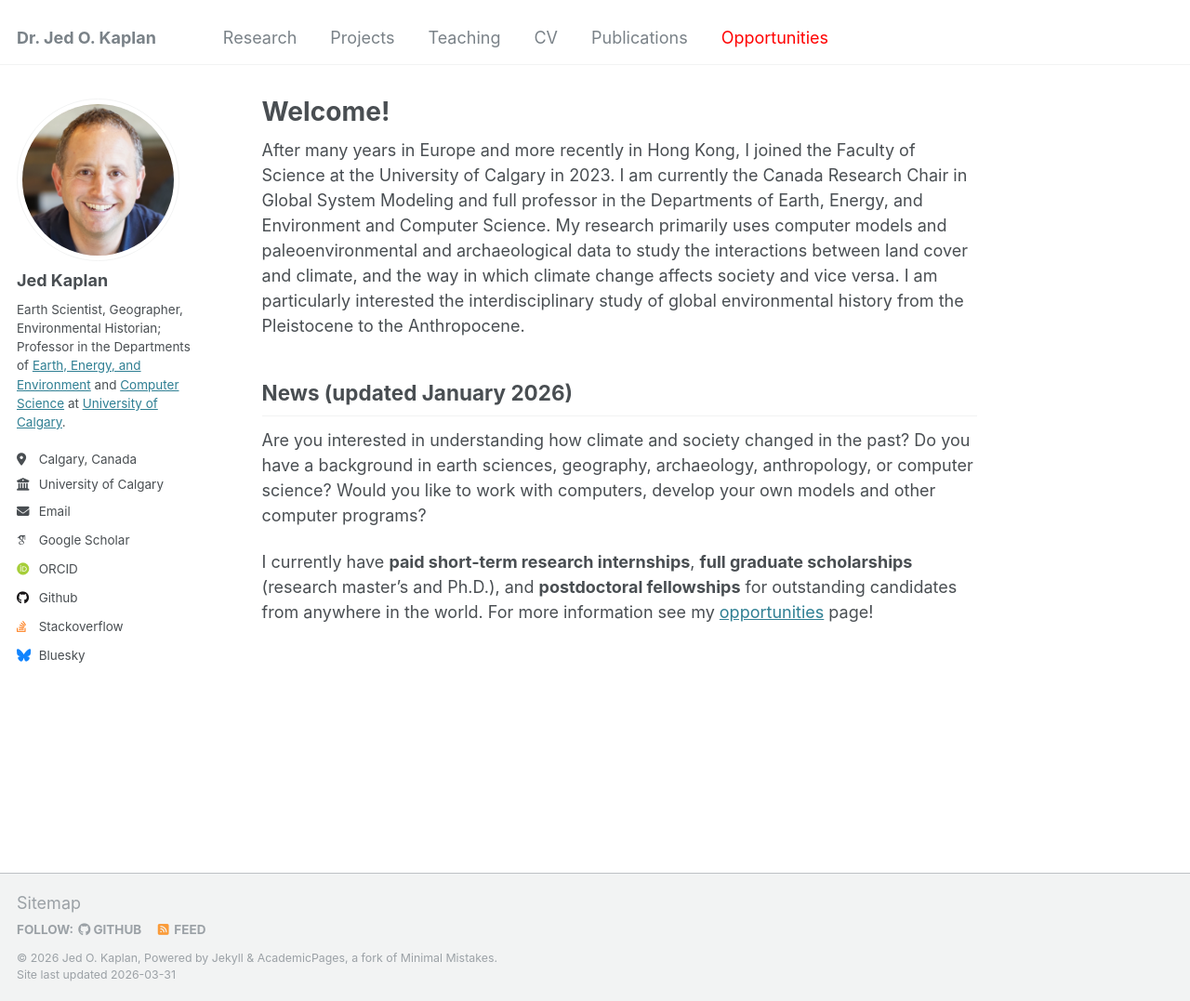
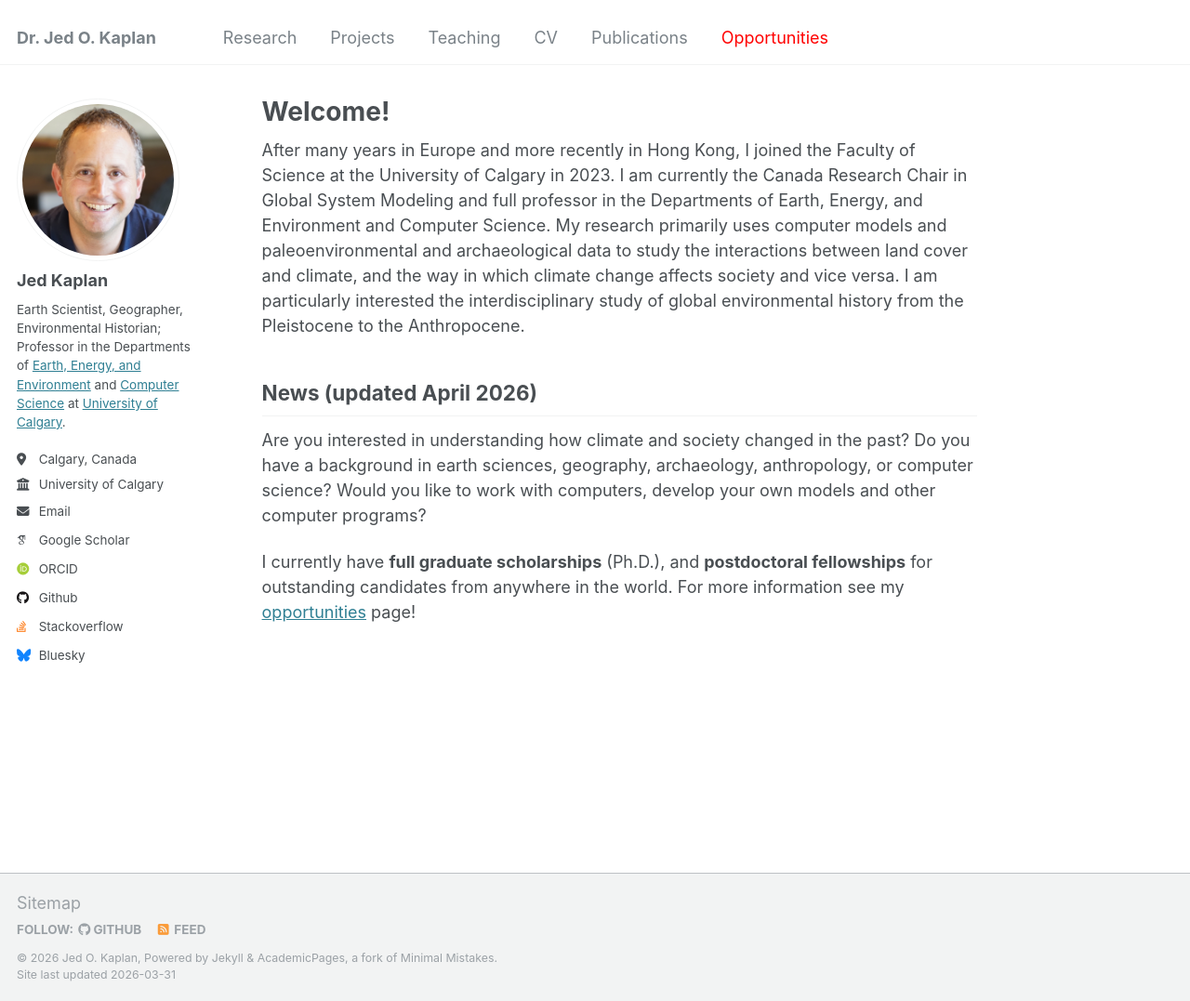
Before and after one commit to jedokaplan/jedokaplan.github.io, a Jekyll site: the page built from _pages/about.md, in a window 1280 px wide and 1077 px high. Shown: the whole window at 93% size. Built offline with Jekyll 4.4.1, drawn with Linux system fonts in a browser that asks for light colours; some web fonts are replaced.

Commit message:
updated landing page

```diff
--- a/_pages/about.md
+++ b/_pages/about.md
@@ -10,7 +10,7 @@ redirect_from:
 
 After many years in Europe and more recently in Hong Kong, I joined the Faculty of Science at the University of Calgary in 2023. I am currently the Canada Research Chair in Global System Modeling and full professor in the Departments of Earth, Energy, and Environment and Computer Science. My research primarily uses computer models and paleoenvironmental and archaeological data to study the interactions between land cover and climate, and the way in which climate change affects society and vice versa. I am particularly interested the interdisciplinary study of global environmental history from the Pleistocene to the Anthropocene.
 
-## News (updated January 2026)
+## News (updated April 2026)
 Are you interested in understanding how climate and society changed in the past? Do you have a background in earth sciences, geography, archaeology, anthropology, or computer science? Would you like to work with computers, develop your own models and other computer programs?
 
-I currently have **paid short-term research internships**, **full graduate scholarships** (research master's and Ph.D.), and **postdoctoral fellowships** for outstanding candidates from anywhere in the world. For more information see my [opportunities](./opportunities "opportunities") page!
+I currently have **full graduate scholarships** (Ph.D.), and **postdoctoral fellowships** for outstanding candidates from anywhere in the world. For more information see my [opportunities](./opportunities "opportunities") page!
```
